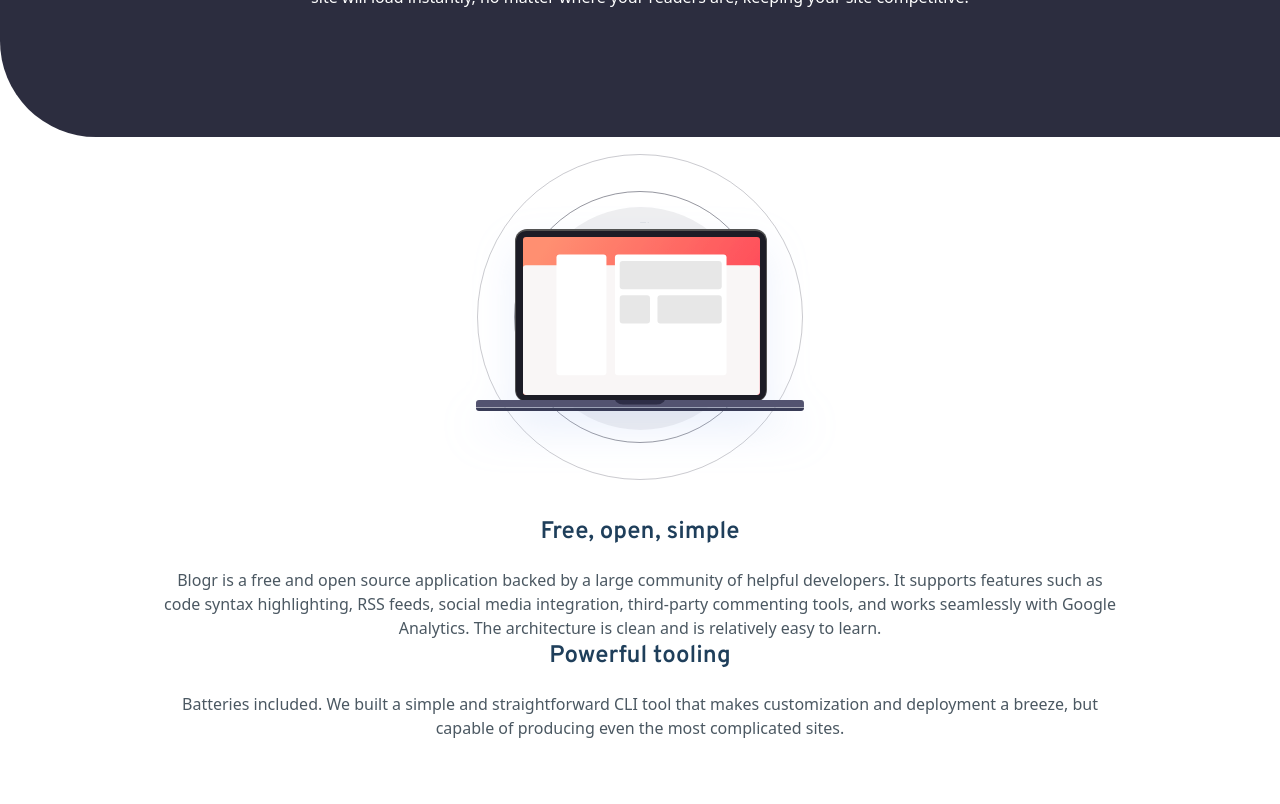
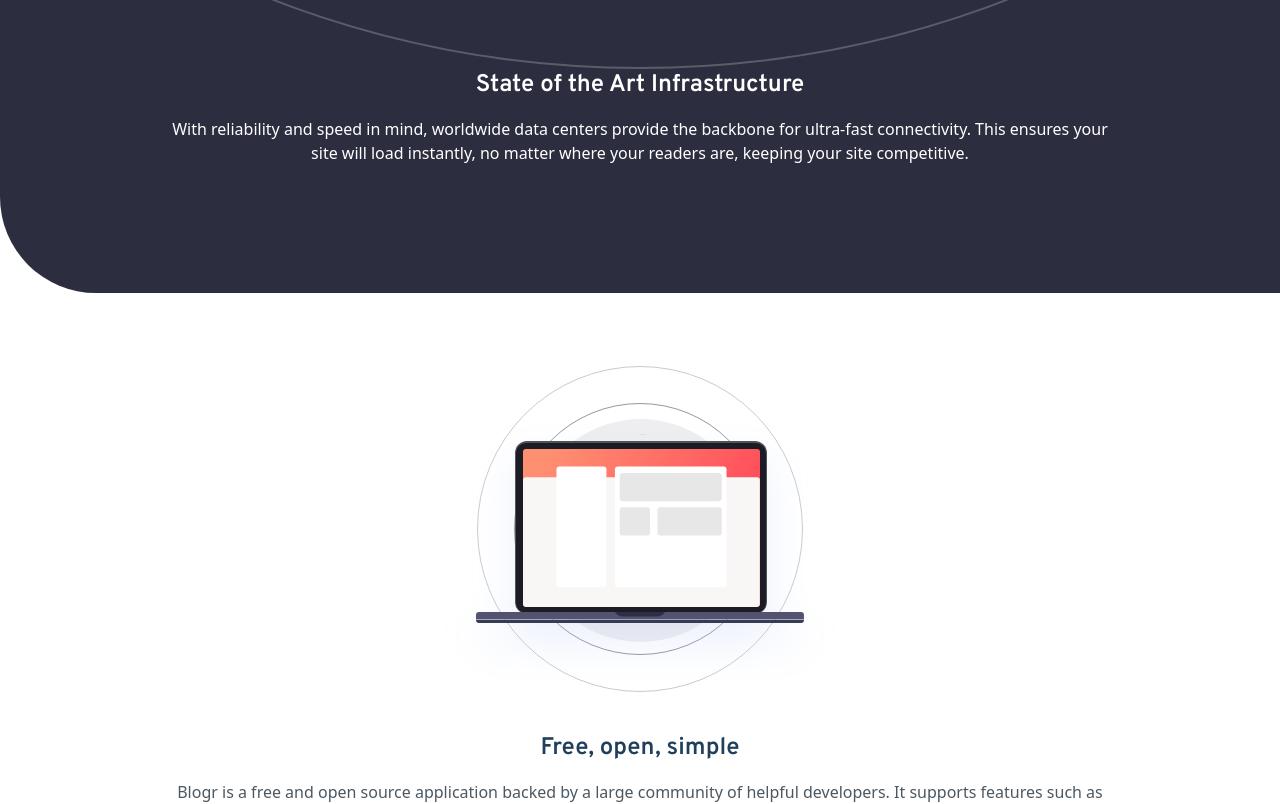
Before and after one commit to Marcoswodbarros/blogr-landing-page2, a website: page index.html in a window 1280 px wide. Shown: the part 1720-2524 px from the top of the page. Before the commit the page ends 2460 px from the top, so only its background shows below. Drawn offline with Linux system fonts and the light colour scheme.

Commit message:
Mobile main: Updating articles flex

```diff
--- a/index.html
+++ b/index.html
@@ -40,14 +40,14 @@
     </header>
 
     <main>
-        <section id="main__articles--container" class="mt-28">
+        <section id="main__articles--container" class="flex flex-col gap-y-14 mt-28">
             <article class="flex flex-col items-center gap-y-10">
                 <h2 class="font-overpass text-veryDarkBlue text-2xl font-bold text-center w-10/12">Designed for the
                     future</h2>
                 <img src="src/images/illustration-editor-mobile.svg" alt="Graphic illustration">
             </article>
 
-            <article class="flex flex-col items-center gap-y-5">
+            <article class="flex flex-col items-center gap-y-4">
                 <h2 class="font-overpass text-veryDarkBlue text-2xl font-bold text-center w-8/12">Introducing an
                     extensible editor</h2>
                 <p class="text-veryDarkGrayishBlue text-center w-9/12">Blogr features an exceedingly intuitive interface
@@ -59,7 +59,7 @@
                     change the looks of a blog.</p>
             </article>
 
-            <article class="flex flex-col items-center gap-y-5">
+            <article class="flex flex-col items-center gap-y-4">
                 <h2 class="font-overpass text-veryDarkBlue text-2xl font-bold text-center w-8/12">Robust content
                     management</h2>
                 <p class="text-veryDarkGrayishBlue text-center w-9/12">Flexible content management enables users to
@@ -72,7 +72,7 @@
                 style="background-image: url(src/images/bg-pattern-circles.svg); background-size: 160%; background-repeat: no-repeat; background-position: center bottom 14rem;"
                 class="bg-veryDarkGrayBlue rounded-bl-radiusAdded rounded-tr-radiusAdded mt-48 relative">
                 <img src="src/images/illustration-phones.svg" alt="Two cellphones" class="absolute bottom-5rem">
-                <div id="article__state--container" class="flex flex-col items-center gap-y-5 pt-56 pb-32">
+                <div id="article__state--container" class="flex flex-col items-center gap-y-4 pt-56 pb-32">
                     <h2 class="font-overpass text-white text-2xl font-bold text-center w-8/12">State of the Art
                         Infrastructure</h2>
                     <p class="text-white text-center w-9/12">With reliability and speed in mind, worldwide
@@ -82,9 +82,9 @@
                 </div>
             </article>
 
-            <article class="flex flex-col items-center gap-y-5">
+            <article class="flex flex-col items-center gap-y-6">
                 <img src="src/images/illustration-laptop-mobile.svg" alt="A laptop illustration" class="">
-                <div id="article__state--container" class="flex flex-col items-center gap-y-5">
+                <div id="article__state--container" class="flex flex-col items-center gap-y-4">
                     <h2 class="font-overpass text-veryDarkBlue text-2xl font-bold text-center w-8/12">Free, open, simple</h2>
                     <p class="text-veryDarkGrayishBlue text-center w-9/12"> Blogr is a free and open source application backed by a
                         large community of helpful developers. It supports
@@ -95,7 +95,7 @@
                 </div>
             </article>
 
-            <article class="flex flex-col items-center gap-y-5">
+            <article class="flex flex-col items-center gap-y-4">
                 <h2 class="font-overpass text-veryDarkBlue text-2xl font-bold text-center w-8/12">Powerful tooling</h2>
                 <p class="text-veryDarkGrayishBlue text-center w-9/12">Batteries included. We built a simple and straightforward CLI tool that makes customization and deployment a breeze, but
                     capable of producing even the most complicated sites.</p>
```
Also changed, not shown: dist/output.css.
